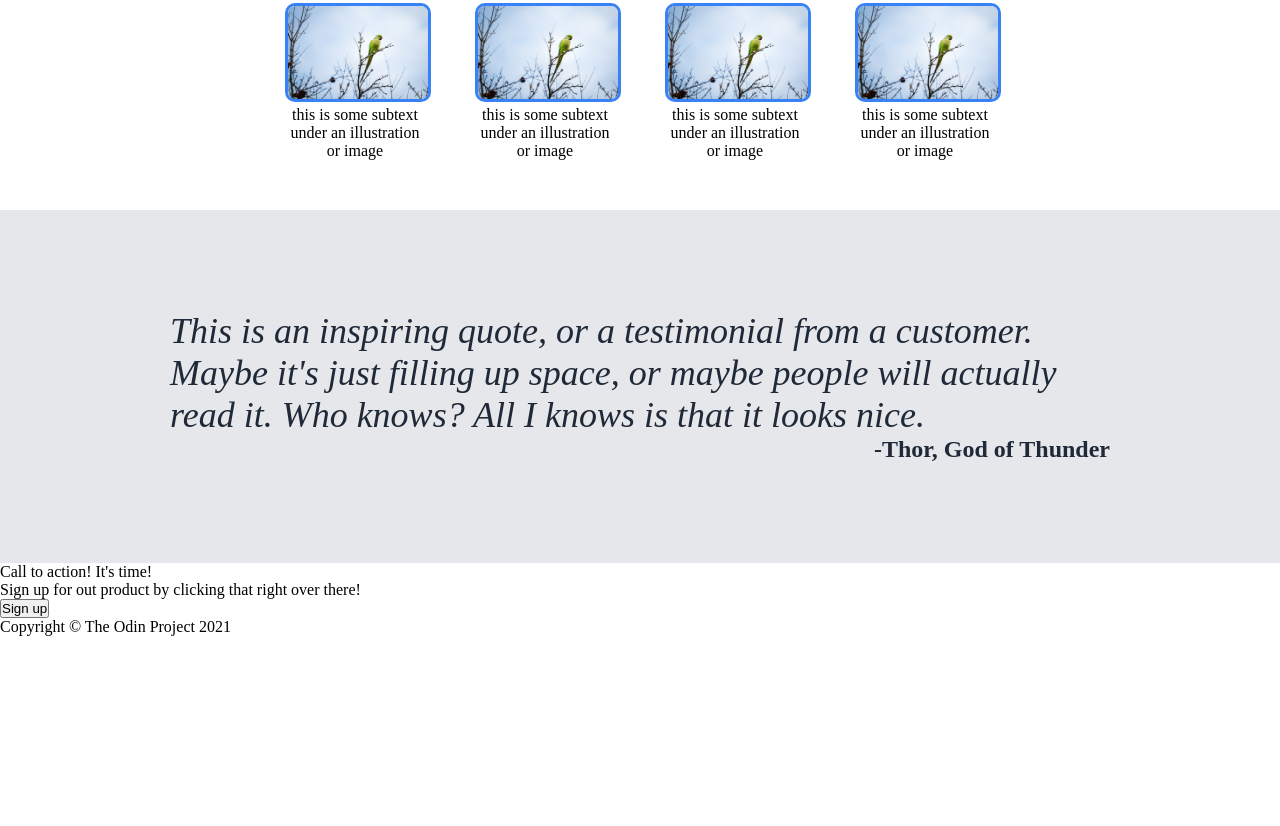
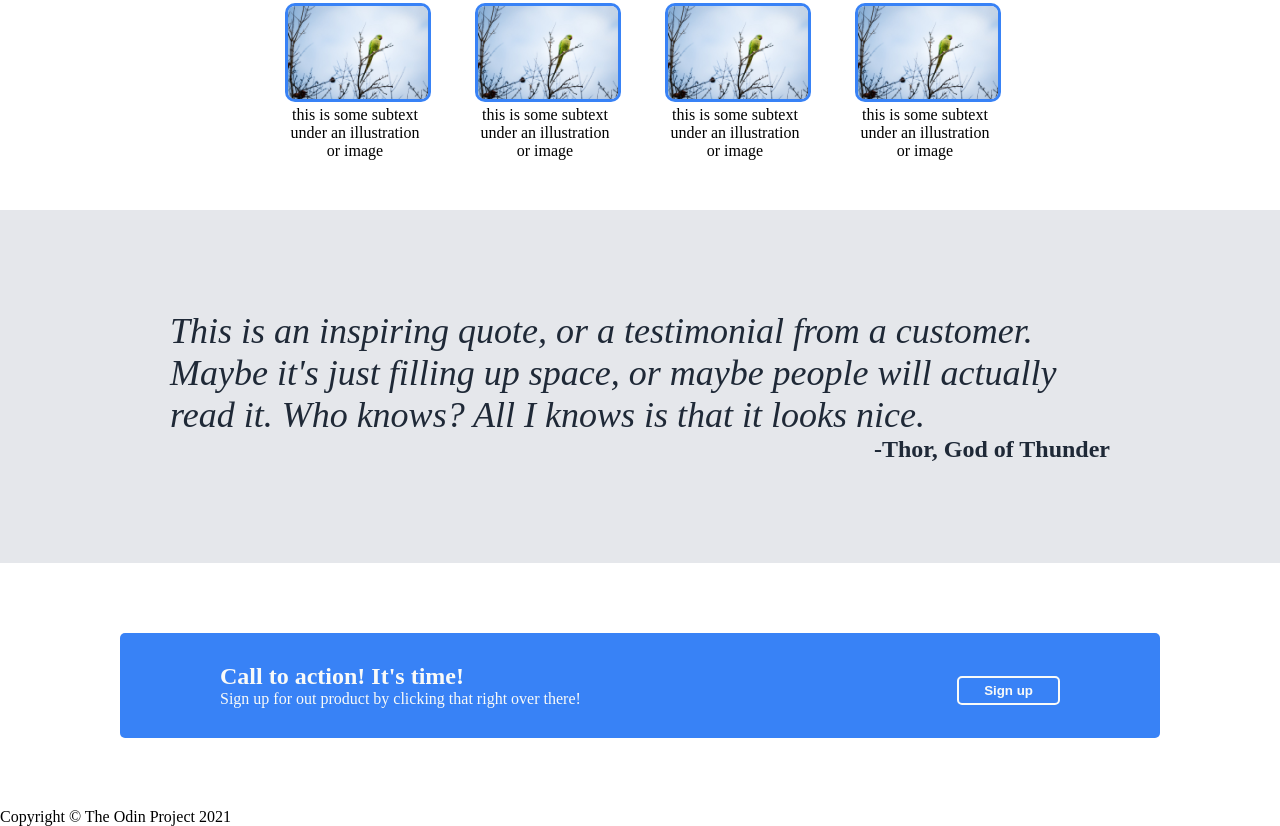
Before and after one commit to NevaGivAP/landing-page-Odin-Project, a plain HTML site: page index.html in a window 1280 px wide. Shown: the part 587-1413 px from the top of the page. Before the commit the page ends 1223 px from the top, so only its background shows below. Drawn offline with Linux system fonts and the light colour scheme.

Commit message:
Style the sign up section
finish styling the sign up section, the previous
sections have also been styled.

```diff
--- a/index.html
+++ b/index.html
@@ -69,16 +69,16 @@
     </section>
 
     <section class="signUp-section">
-        <div>
+        <div class="box">
             <div class="left">
-                <p>Call to action! It's time!</p>
-                <p>Sign up for out product by clicking that right over
+                <p class="action">Call to action! It's time!</p>
+                <p class="desc">Sign up for out product by clicking that right over
                 there!
             </p>
             </div>
 
             <div class="right">
-                <button>Sign up</button>
+                <button id="white-button">Sign up</button>
             </div>
         </div>
     </section>
--- a/style.css
+++ b/style.css
@@ -46,7 +46,7 @@ header{
 .header-content .right img{
     width: 400px;
 }
-.header-content .left button{
+.header-content .left button, .box .right button{
     background-color: #3882F6;
     border-radius: 5px;
     border-style: initial;
@@ -101,3 +101,27 @@ header{
     font-size: 24px;
     align-self: flex-end;
 }
+
+/*sign up section*/
+.signUp-section{
+    padding: 70px 120px;
+}
+.signUp-section .box{
+    background-color: #3882F6;
+    display: flex;
+    align-items: center;
+    justify-content: space-between;
+    color: #F9FAF8;
+    padding: 30px 100px;
+    border-radius: 5px;
+}
+
+.action{
+    font-size: 24px;
+    font-weight: bold;
+}
+
+#white-button{
+    border-style: solid;
+    border-color: #F9FAF8;
+}
```
